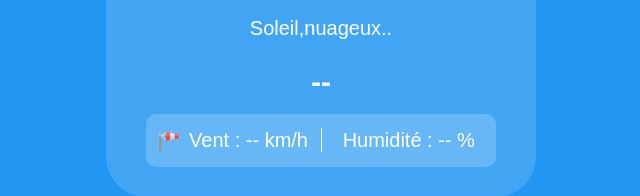
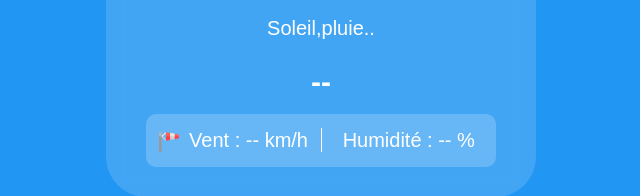
Before and after one commit to Alexis-Blet85/Projet-Interface-Meteo, a plain HTML site: page index.html in a window 1280 px wide. Shown: the part 380-576 px from the top of the page, 319-959 px from the left. Drawn offline with Linux system fonts and the light colour scheme; no server answers.

Commit message:
mise à jour html

```diff
--- a/index.html
+++ b/index.html
@@ -3,7 +3,7 @@
 <head>
     <meta charset="UTF-8">
     <meta name="viewport" content="width=device-width, initial-scale=1.0">
-    <title>Météo de Lyon dans les transports en commun</title>
+    <title>Météo de Nice</title>
     <link rel="stylesheet" href="style.css">
 </head>
 <body>
@@ -19,7 +19,7 @@
 
         <img id="icone-meteo" src="" alt="icone météo">
 
-        <div id="conditions">Soleil,nuageux..</div>
+        <div id="conditions">Soleil,pluie..</div>
 
         <h1 id="ville">--</h1>
 
```
